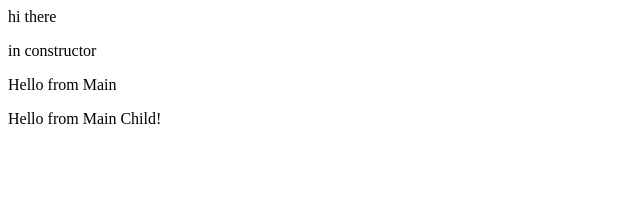
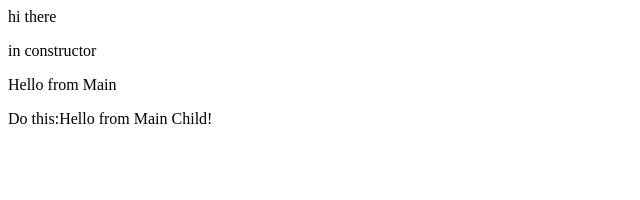
Before and after one commit to AdilKhn/hello-react, a React (Create React App) app: page / in a window 1280 px wide. Shown: the top 200 px of the page, without its empty margins (0-640 px from the left). Built offline with nearby package versions, Linux system fonts and the light colour scheme.

Commit message:
Working Parent Child State Mutation - adds jsdom support for mounting in enzyme - verifies child mutates parents state

```diff
--- a/package.json
+++ b/package.json
@@ -11,6 +11,7 @@
     "enzyme": "^2.9.1",
     "eslint": "^4.4.1",
     "jsdom": "^11.1.0",
+    "jsdom-global": "^3.0.2",
     "mocha": "^3.5.0",
     "mocha-better-spec-reporter": "^3.1.0",
     "react-addons-test-utils": "^15.6.0",
@@ -26,7 +27,7 @@
   "scripts": {
     "start": "react-scripts start",
     "build": "react-scripts build",
-    "test": "mocha --verbose -w --compilers js:babel-core/register src/**/*.spec.js -R mocha-better-spec-reporter -u bdd",
+    "test": "mocha --verbose -w -r jsdom-global/register --compilers js:babel-core/register src/**/*.spec.js -R mocha-better-spec-reporter -u bdd",
     "eject": "react-scripts eject"
   }
 }
--- a/src/components/Child.js
+++ b/src/components/Child.js
@@ -2,10 +2,13 @@ import React, {Component} from 'react';
 
 export default class Child extends Component{
 
-   render(){
-     return(
-      <div>{this.props.doThis()} </div>
-     )
-   }
+
+  render(){
+    return(
+      <div>
+        <p>Do this:{this.props.doThis()}  </p>
+      </div>
+    )
+  }
 
 }
--- a/src/components/Main.js
+++ b/src/components/Main.js
@@ -6,6 +6,11 @@ export default class Main extends Component{
   constructor(props){
     super(props);
     this.state = {foo: 'in constructor'}
+    this.sayHello.bind(this);
+    this.sayChildHello.bind(this);
+    this.stateMutatorPassedToChild.bind(this);
+    this.stateMutator.bind(this);
+
   }
   sayHello(){
       return 'Hello from Main' ;
@@ -13,13 +18,21 @@ export default class Main extends Component{
   sayChildHello(){
     return 'Hello from Main Child!';
   }
+
+  stateMutator(){
+      this.setState({age: 33});
+  }
+
+  stateMutatorPassedToChild(){
+    this.setState({desc: 'This is the description'});
+  }
   render() {
     return(
       <div>
         <p>hi there</p>
         <p>{this.state.foo}</p>
         <p>{this.sayHello()}</p>
-        <p><Child doThis={this.sayChildHello}/></p>
+        <Child doThis={this.sayChildHello} mutateParent={this.stateMutatorPassedToChild.bind(this)}/>
       </div>
     )
   }
```
Also changed, not shown: 2 other files (tests, documents, lock files or other folders).
